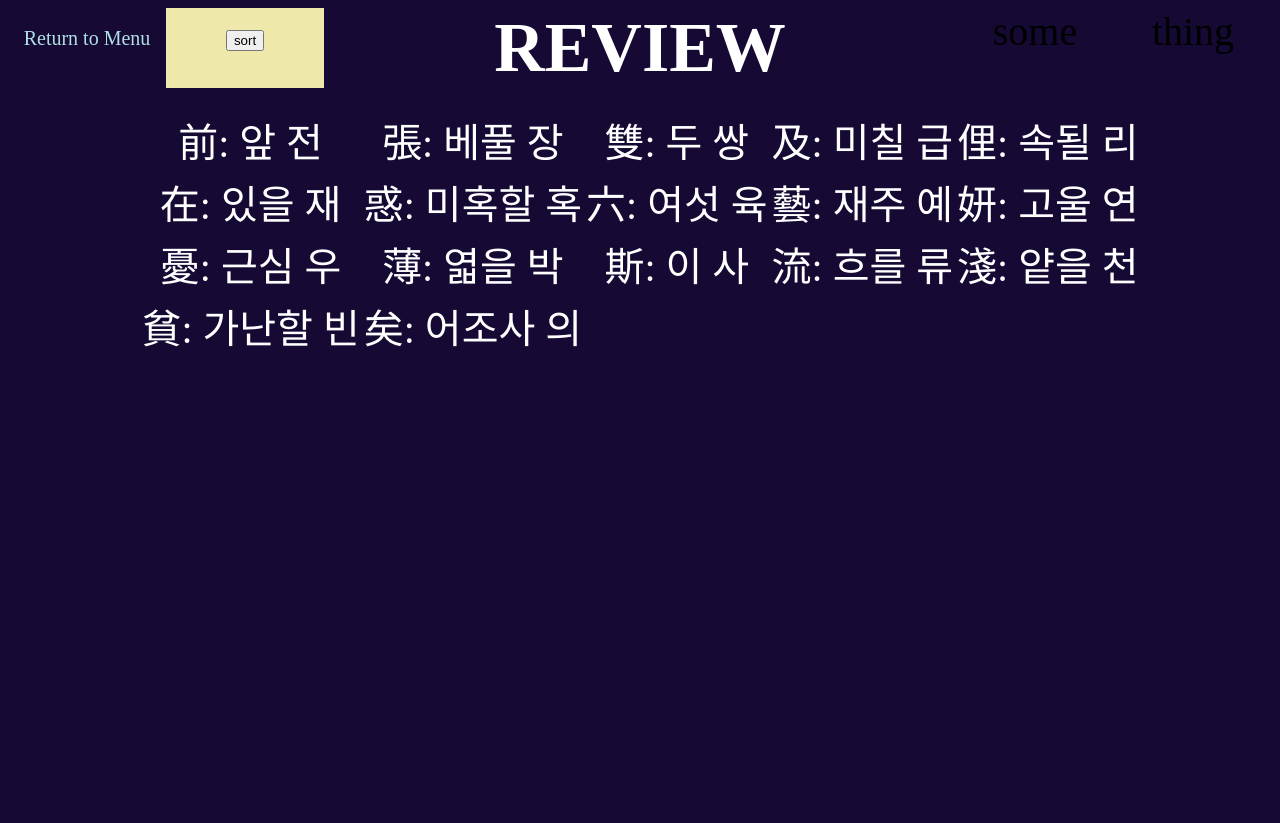
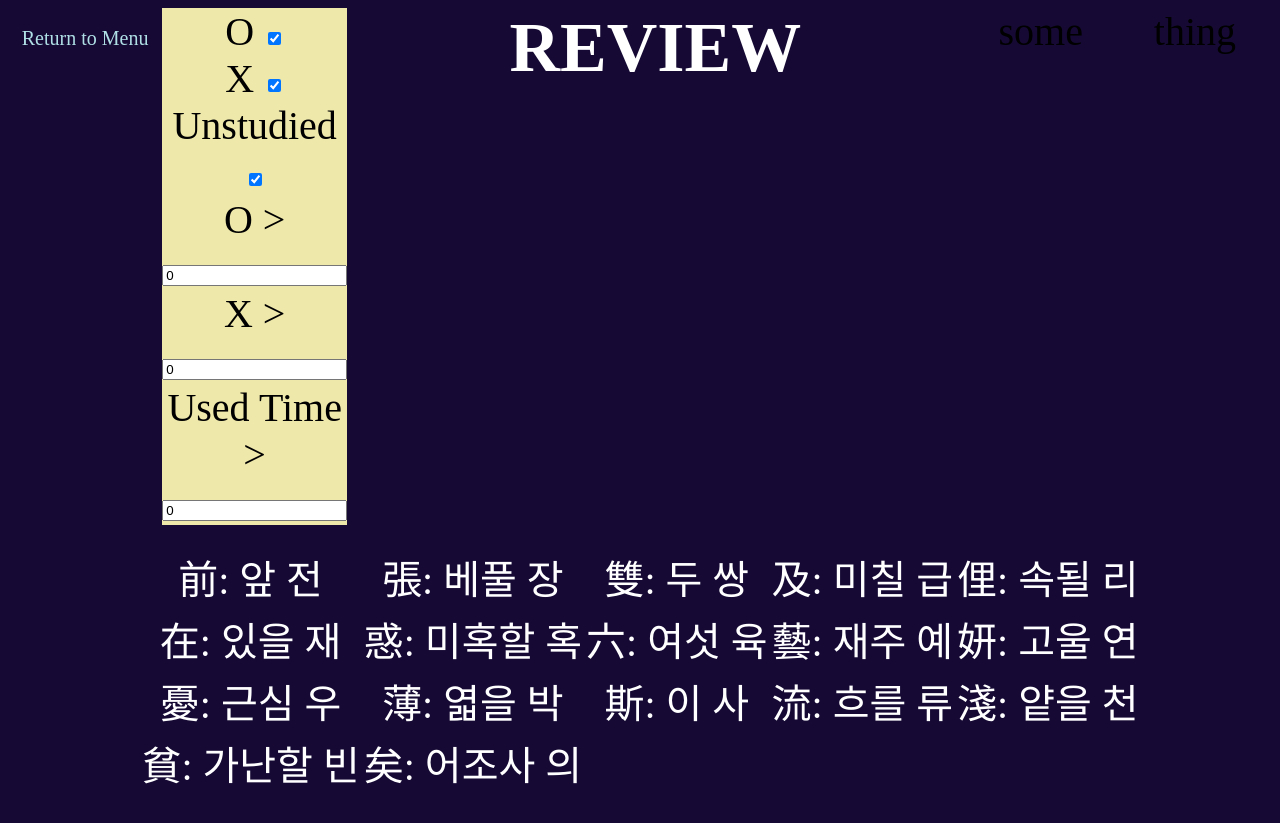
Before and after one commit to Daon1109/QuizGen, a Flask app: page /review in a window 1280 px wide. Before the commit the page ends 347 px from the top, so only its background shows below. Run offline with Flask 3, Linux system fonts and the light colour scheme.

Commit message:
sort feature

```diff
--- a/templates/review.html
+++ b/templates/review.html
@@ -11,9 +11,24 @@
             <div>
                 <a href="/menu" id="menulink">Return to Menu</a>
             </div>
-            <div id="sortool">
-                <input type="button" value="sort" onclick="">
-            </div>
+            <!--sort tool-->
+            <form action="/review" onchange="this.submit()" method="GET">
+                <div id="sortool">
+                    <div>
+                        O <input type="checkbox" name="O"
+                            {%if request.args.get('O') or request.args|length==0 %}checked{% endif %}><br>
+                        X <input type="checkbox" name="X"
+                            {%if request.args.get('X') or request.args|length==0 %}checked{% endif %}><br>
+                        Unstudied <input type="checkbox" name="N"
+                            {%if request.args.get('N') or request.args|length==0 %}checked{% endif %}>
+                    </div>
+                    <div>
+                        O > <input type="number" name="oNum" value="{{request.args.get('oNum', '0')}}">
+                        X > <input type="number" name="xNum" value="{{request.args.get('xNum', '0')}}">
+                        Used Time > <input type="number" name="uT" value="{{request.args.get('uT', '0')}}">
+                    </div>
+                </div>
+            </form>
             <b><div id="RnE_title">REVIEW</div></b>
             <div>
                 some
```
